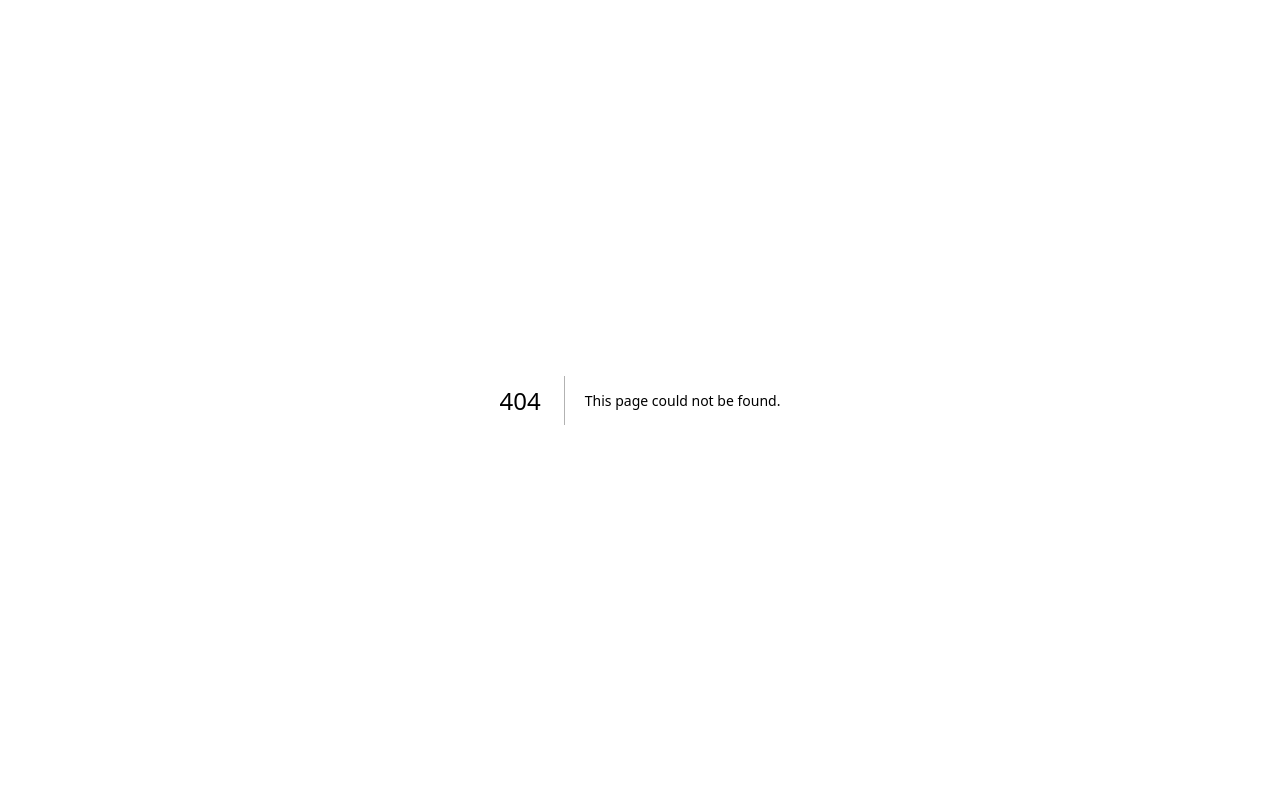
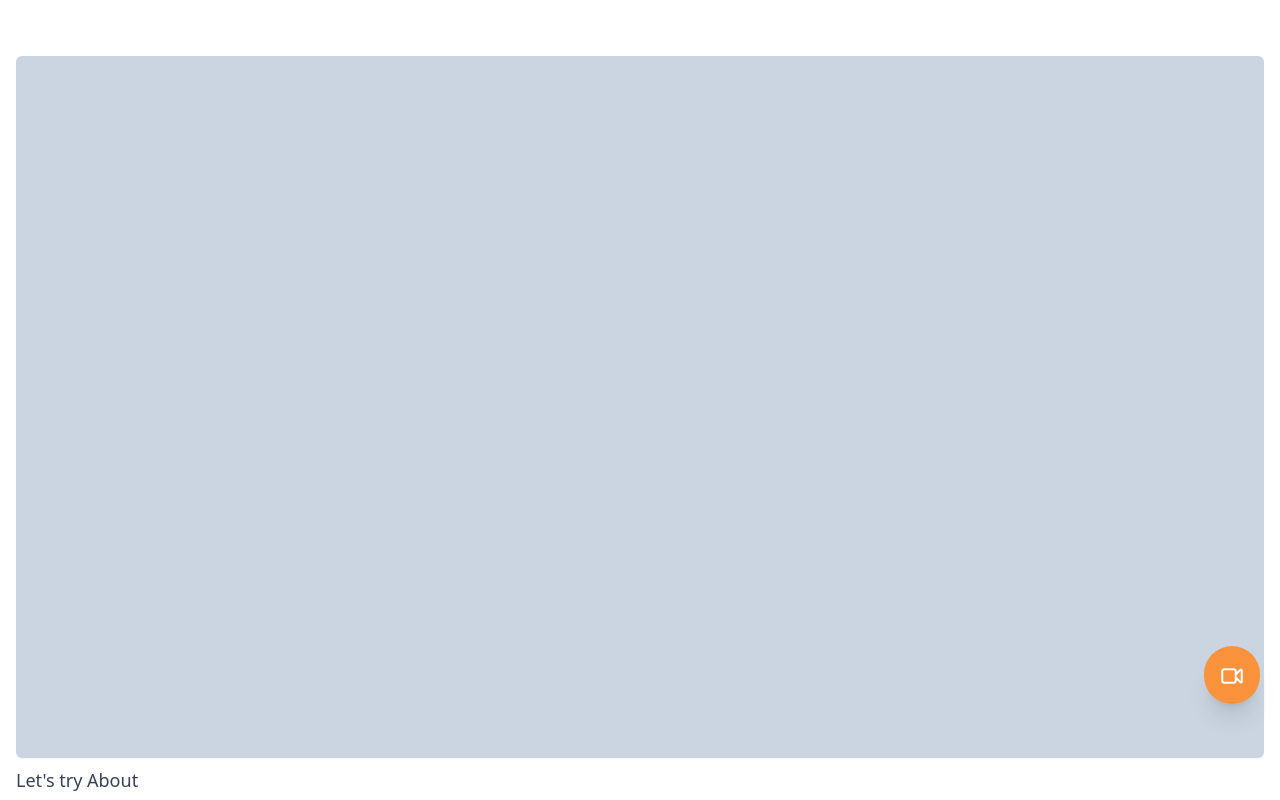
Before and after one commit to SonMinSeock/carrot-market-clone, a Next.js app: page /live in a window 1280 px wide. Before the commit this address had no page. Shown: the top 800 px of the page. Built offline with nearby package versions, Linux system fonts and the light colour scheme.

Commit message:
Streams 5.13

```diff
--- /dev/null
+++ b/pages/live.tsx
@@ -0,0 +1,34 @@
+import type { NextPage } from "next";
+
+const Live: NextPage = () => {
+  return (
+    <div className="py-10  divide-y-2 space-y-4">
+      {[1, 2, 3, 4, 5].map((_, i) => (
+        <div className="pt-4 px-4" key={i}>
+          <div className="w-full bg-slate-300 aspect-video rounded-md shadow-sm" />
+          <h3 className="text-gray-700 text-lg mt-2">Let's try About</h3>
+        </div>
+      ))}
+      <button className="fixed hover:bg-orange-500  transition-colors cursor-pointer bottom-24 right-5 shadow-xl bg-orange-400 rounded-full p-4 text-white border-transparent ">
+        <svg
+          className="w-6 h-6"
+          fill="none"
+          stroke="currentColor"
+          strokeWidth={1.5}
+          viewBox="0 0 24 24"
+          xmlns="http://www.w3.org/2000/svg"
+          aria-hidden="true"
+        >
+          <path
+            strokeLinecap="round"
+            strokeLinejoin="round"
+            strokeWidth="2"
+            d="M15.75 10.5l4.72-4.72a.75.75 0 011.28.53v11.38a.75.75 0 01-1.28.53l-4.72-4.72M4.5 18.75h9a2.25 2.25 0 002.25-2.25v-9a2.25 2.25 0 00-2.25-2.25h-9A2.25 2.25 0 002.25 7.5v9a2.25 2.25 0 002.25 2.25z"
+          />
+        </svg>
+      </button>
+    </div>
+  );
+};
+
+export default Live;
```
